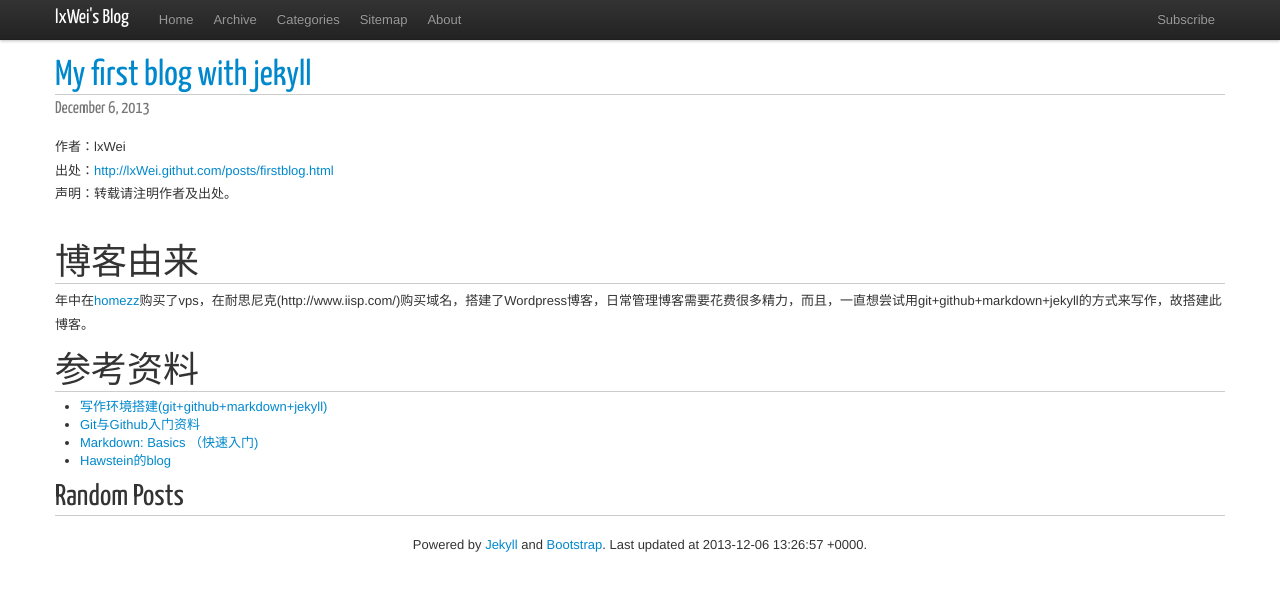
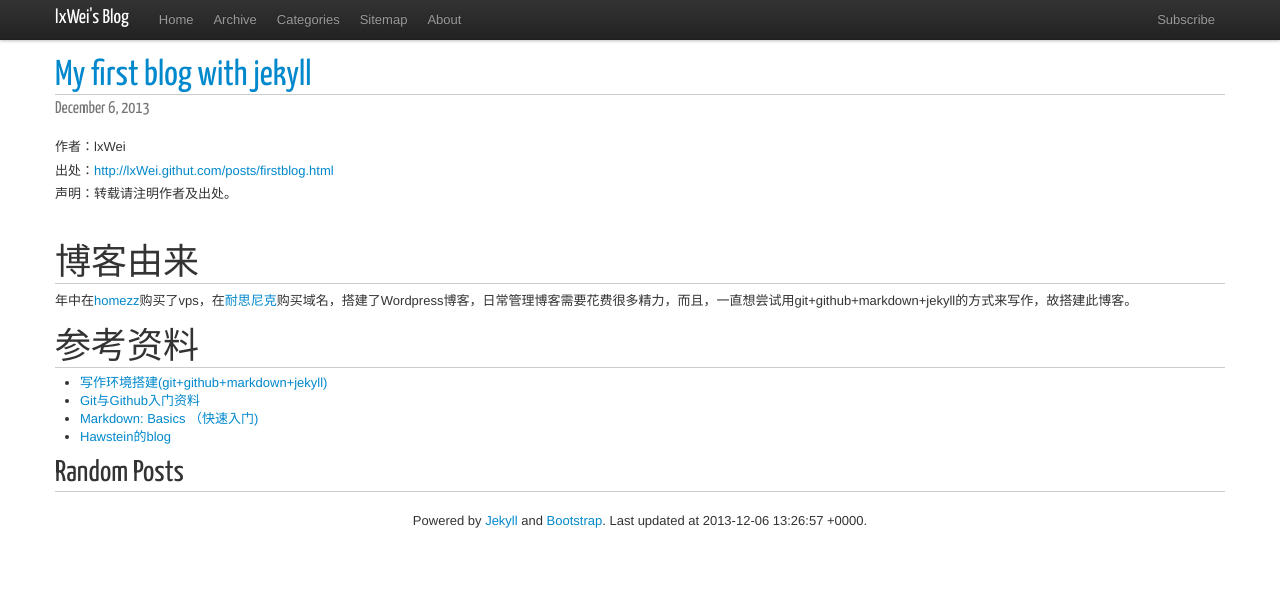
Before and after one commit to lxWei/lxwei.github.com, a Jekyll site: the page built from _posts/2013/2013-12-6-firstblog.md, in a window 1280 px wide. Shown: the top 591 px of the page. Built offline with Jekyll 4.4.1, drawn with Linux system fonts in a browser that asks for light colours; nearby versions of some CDN libraries; Markdown is read by kramdown in place of the engine named in the settings; comment, search, counter and statistics services are not loaded; some of the changed lines change nothing that is shown.

Commit message:
update blog

```diff
--- a/_posts/2013/2013-12-6-firstblog.md
+++ b/_posts/2013/2013-12-6-firstblog.md
@@ -5,10 +5,10 @@ title: My first blog with jekyll
 ---
 
 # 博客由来
-年中在[homezz](http://www.homezz.com/)购买了vps，在耐思尼克(http://www.iisp.com/)购买域名，搭建了Wordpress博客，日常管理博客需要花费很多精力，而且，一直想尝试用git+github+markdown+jekyll的方式来写作，故搭建此博客。
+年中在[homezz](http://www.homezz.com/)购买了vps，在[耐思尼克](http://www.iisp.com/)购买域名，搭建了Wordpress博客，日常管理博客需要花费很多精力，而且，一直想尝试用git+github+markdown+jekyll的方式来写作，故搭建此博客。
 
 # 参考资料
-* [写作环境搭建(git+github+markdown+jekyll)](http://ellochen.github.io/2013/03/%E5%86%99%E4%BD%9C%E7%8E%AF%E5%A2%83%E6%90%AD%E5%BB%BA(git+github+markdown+jekyll)/)
+* [写作环境搭建(git+github+markdown+jekyll)](http://ellochen.github.io/2013/03/写作环境搭建(git+github+markdown+jekyll)/)
 * [Git与Github入门资料](http://www.yangzhiping.com/tech/git.html)
 * [Markdown: Basics （快速入门)](http://wowubuntu.com/markdown/basic.html)
 * [Hawstein的blog](https://github.com/Hawstein/hawstein.github.com)
```
